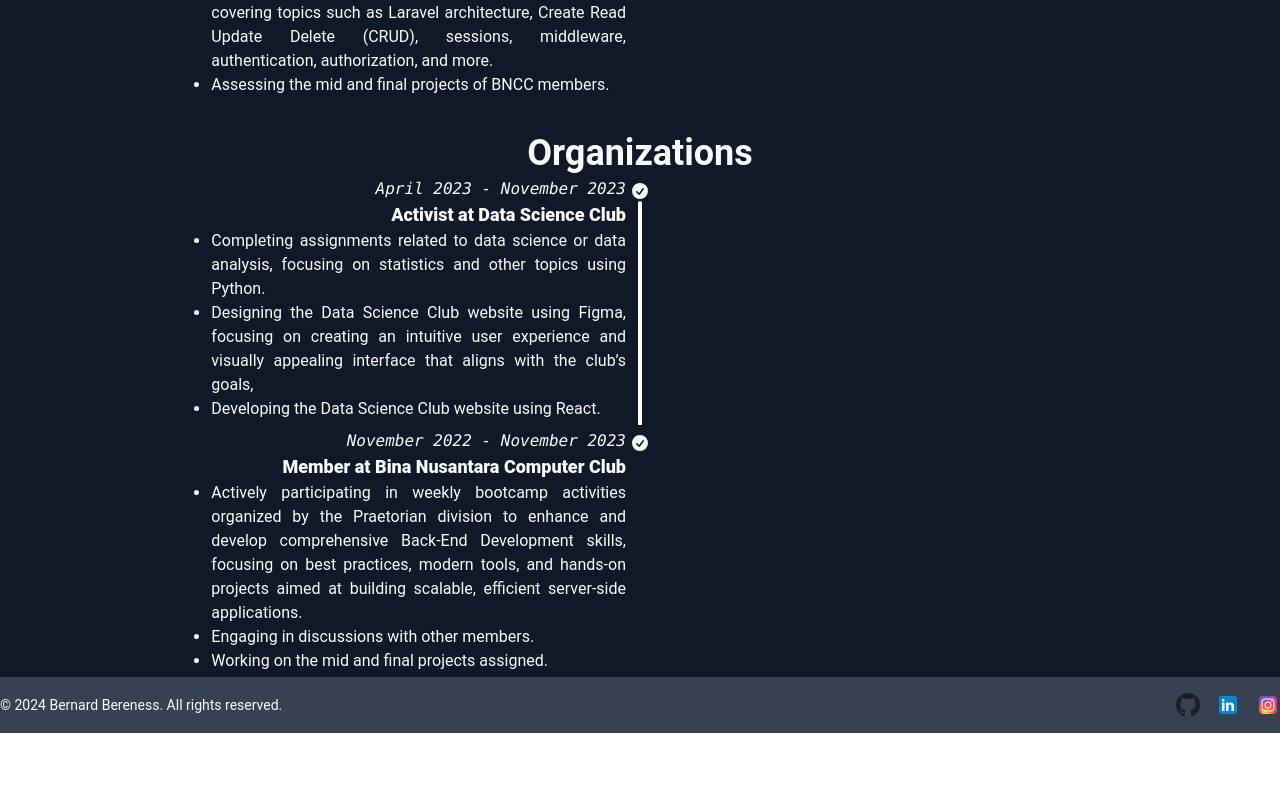
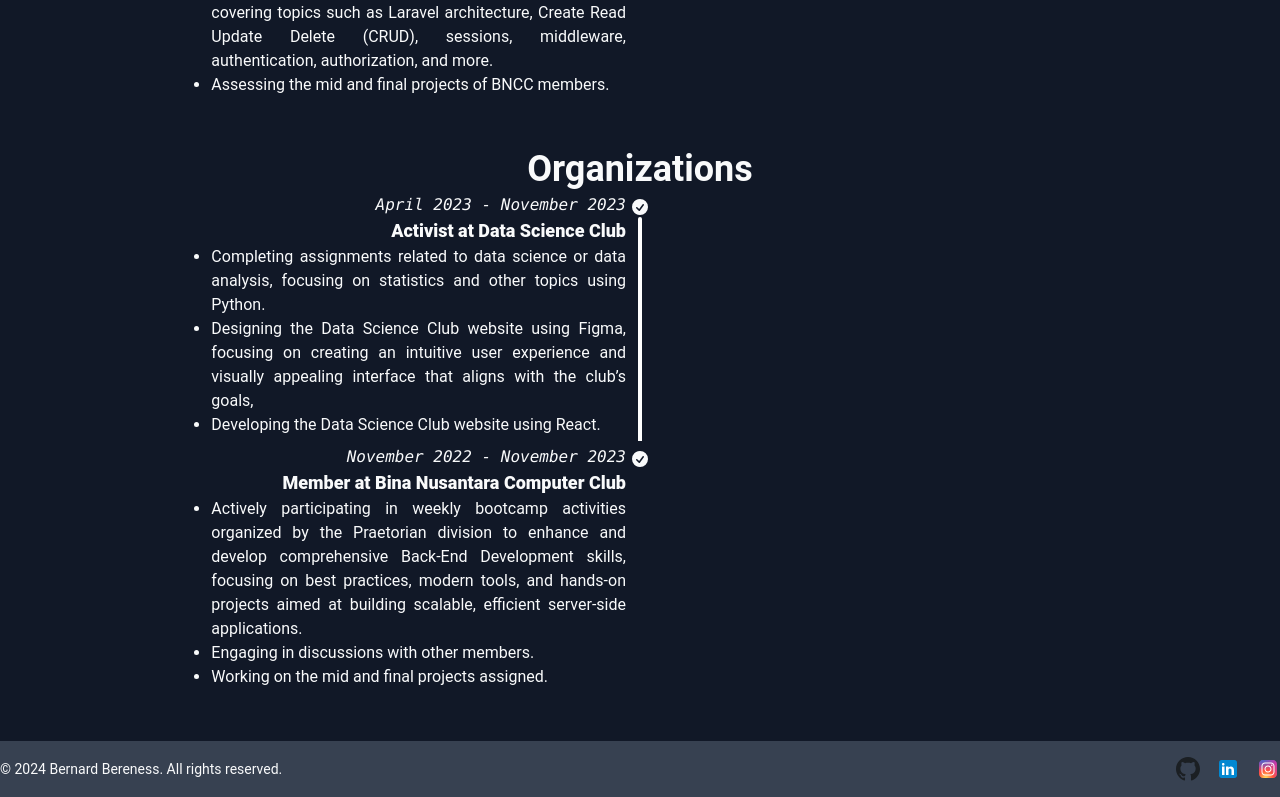
Before and after one commit to BernardBerenes/profile-web, a React (Vite) app: page /experience in a window 1280 px wide. Shown: the part 1039-1836 px from the top of the page. Before the commit the page ends 1772 px from the top, so only its background shows below. Built offline with nearby package versions, Linux system fonts and the light colour scheme.

Commit message:
feat: fix margin
Signed-off-by: BernardBerenes <bernardbereness78@gmail.com>

```diff
--- a/src/Components/Skill.tsx
+++ b/src/Components/Skill.tsx
@@ -5,7 +5,7 @@ import SectionTitle from '@/Elements/SectionTitle'
 
 const Skill: React.FC = () => {
     return (
-        <div className="relative w-full max-w-7xl mx-auto mb-10">
+        <div className="relative w-full max-w-7xl mx-auto mb-12">
             <SectionTitle sectionTitle="Skills" additionalCSS="ms-4 mt-4" />
             <div className="flex justify-center">
                 <IconCloudDemo />
--- a/src/Fragments/ExperienceItem.tsx
+++ b/src/Fragments/ExperienceItem.tsx
@@ -12,7 +12,7 @@ const ExperienceItem: React.FC<ExperienceItemProps> = (props) => {
     const { time, organization, description, list = true, last = false } = props
 
     return (
-        <li>
+        <li className={`${last ? "mb-12" : ""}`}>
             <div className="timeline-middle">
                 <svg xmlns="http://www.w3.org/2000/svg" viewBox="0 0 20 20" fill="currentColor"className="h-5 w-5">
                     <path fillRule="evenodd" d="M10 18a8 8 0 100-16 8 8 0 000 16zm3.857-9.809a.75.75 0 00-1.214-.882l-3.483 4.79-1.88-1.88a.75.75 0 10-1.06 1.061l2.5 2.5a.75.75 0 001.137-.089l4-5.5z" clipRule="evenodd" />
--- a/src/Pages/Experience.tsx
+++ b/src/Pages/Experience.tsx
@@ -11,7 +11,7 @@ const Experience: React.FC = () => {
 
             <ExperienceCarousel />
 
-            <h1 className="text-center text-gray-50 font-bold text-2xl sm:text-4xl mt-8">Organizations</h1>
+            <h1 className="text-center text-gray-50 font-bold text-2xl sm:text-4xl">Organizations</h1>
             <ExperienceList jobs={false} />
         </Layout>
     )
```
